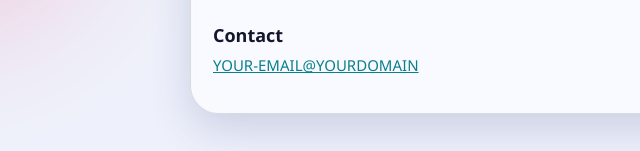
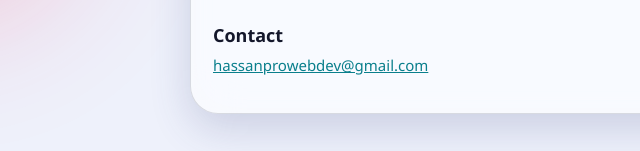
Before and after one commit to muhammadh4ssan/SAATikTok-Video-Downloader, a website: page public/terms.html in a window 1280 px wide. Shown: the part 865-1016 px from the top of the page, 106-746 px from the left. Drawn offline with Linux system fonts and the light colour scheme.

Commit message:
Update terms.html

```diff
--- a/public/terms.html
+++ b/public/terms.html
@@ -36,7 +36,7 @@
 <p>We may change these terms or the site at any time. Continuing to use the site means you accept the updated terms.</p>
 
 <h2>Contact</h2>
-<p><a href="mailto:YOUR-EMAIL@YOURDOMAIN">YOUR-EMAIL@YOURDOMAIN</a></p>
+<p><a href="mailto:hassanprowebdev@gmail.com">hassanprowebdev@gmail.com</a></p>
 </article>
 </main>
 </body></html>
```
